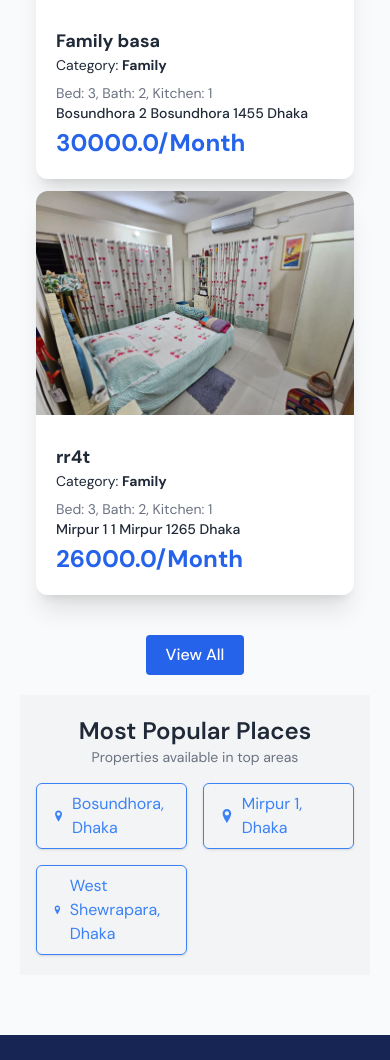
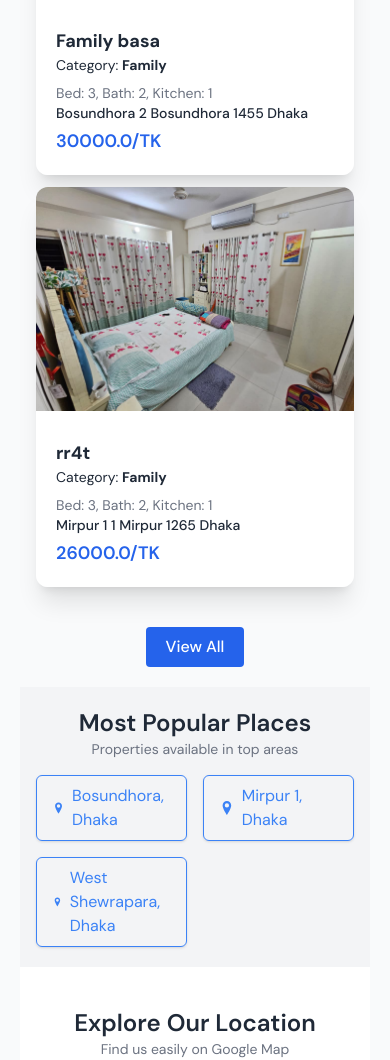
Before and after one commit to Anim36/RentWise_project, a Django app: page / in a window 390 px wide. Shown: the part 1070-2130 px from the top of the page. Run offline with Django 5.2, Linux system fonts and the light colour scheme; data comes from the database, SQL or seed files in the repository; both versions use the stored data as it was after the commit; style sheets or scripts are compiled from the project's sources; some libraries are stand-ins or nearby versions.

Commit message:
Location

```diff
--- a/templates/Sign-Up.html
+++ b/templates/Sign-Up.html
@@ -48,6 +48,11 @@
                  class="mt-1 w-full border border-gray-300 rounded px-3 py-2 focus:border-[#2563EB] focus:ring-[#2563EB] focus:ring-1 outline-none">
         </div>
       </div>
+      <div>
+        <label for="phone" class="text-sm font-medium text-gray-700">Phone Number</label>
+        <input id="phone" name="phone" type="tel" required placeholder="Enter your phone number"
+               class="mt-1 w-full border border-gray-300 rounded px-3 py-2 focus:border-[#2563EB] focus:ring-[#2563EB] focus:ring-1 outline-none">
+      </div>
 
       <!-- NID Number -->
       <div>
--- a/templates/home.html
+++ b/templates/home.html
@@ -6,6 +6,7 @@
 {% endblock %}
 
 {% block content %}
+
 <!-- ✅ Toast Message -->
 {% for message in messages %}
   <div id="toast-warning"
@@ -83,19 +84,18 @@
         <h5 class="pb-2 text-sm">Category: <span class="font-bold">{{ property.category }}</span></h5>
         <p class="text-sm text-gray-500">Bed: {{ property.rooms }}, Bath: {{ property.washrooms }}, Kitchen: {{ property.kitchen }}</p>
         <p class="text-sm font-medium text-gray-800">{{ property.location }}</p>
-        <p class="text-2xl pt-1 font-bold text-[#2563EB]">{{ property.price }}/Month</p>
+        <p class="text-lg pt-1 font-semibold text-[#2563EB]">{{ property.price }}/TK</p>
       </div>
     </div>
   {% endfor %}
 </div>
+
   <div class="flex justify-center items-center mb-4">
-  <a href="/properties"
-     class="bg-[#2563EB] text-white font-medium rounded px-5 py-2 hover:bg-[#1E40AF] transition duration-200">
-    View All
-  </a>
-</div>
-
-
+    <a href="/properties"
+       class="bg-[#2563EB] text-white font-medium rounded px-5 py-2 hover:bg-[#1E40AF] transition duration-200">
+      View All
+    </a>
+  </div>
 </section>
 
 <!-- 📍 Most Popular Places -->
@@ -120,4 +120,21 @@
   </div>
 </section>
 
+<!-- 🗺️ Google Map Section -->
+<section class="py-10 bg-white">
+  <div class="text-center mb-4">
+    <h2 class="text-2xl font-semibold text-gray-800">Explore Our Location</h2>
+    <p class="text-gray-500 text-sm">Find us easily on Google Map</p>
+  </div>
+
+  <div class="w-full flex justify-center">
+    <div class="w-full max-w-3xl h-64 md:h-80 rounded-xl overflow-hidden shadow-lg">
+      <iframe
+        src="https://www.google.com/maps/embed?pb=!1m18!1m12!1m3!1d3650.005530686981!2d90.41251851541693!3d23.810332892287845!2m3!1f0!2f0!3f0!3m2!1i1024!2i768!4f13.1!3m3!1m2!1s0x3755c7a5ef89e9c3%3A0x7b490a2339f0ed7b!2sDhaka%20City!5e0!3m2!1sen!2sbd!4v1608466132187!5m2!1sen!2sbd"
+        width="100%" height="100%" style="border:0;" allowfullscreen="" loading="lazy">
+      </iframe>
+    </div>
+  </div>
+</section>
+
 {% endblock %}
```
Also changed, not shown: db.sqlite3.
